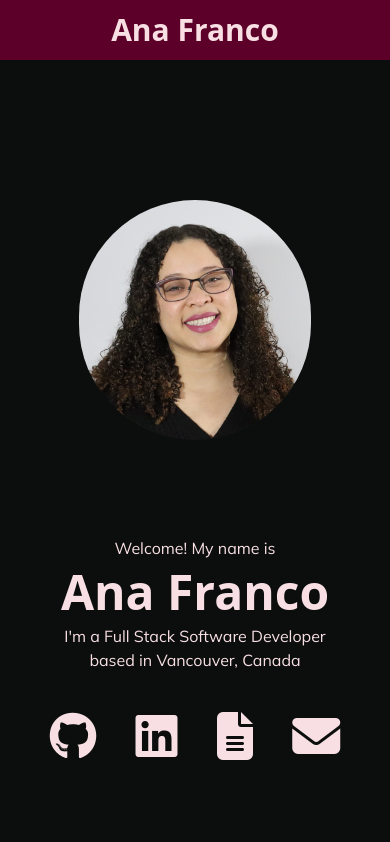
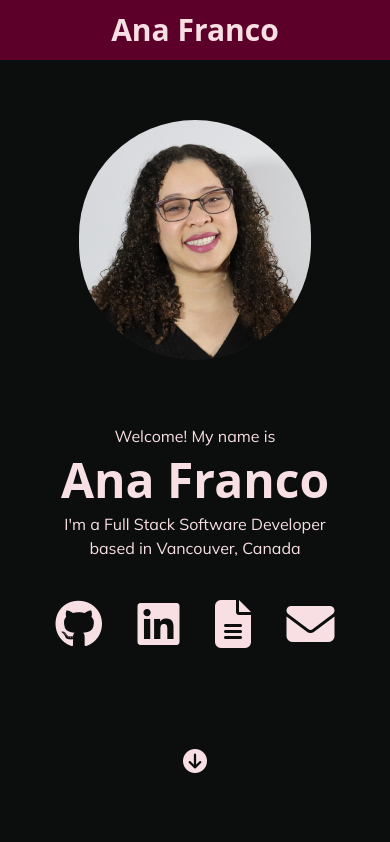
Before and after one commit to anamspe/ana-portfolio, a React (Vite) app: page / in a window 390 px wide. Shown: the top 842 px of the page. Built offline with nearby package versions, Linux system fonts and the light colour scheme; a web font is replaced by a local one.

Commit message:
Adjust scroll height and add scroll indicator

```diff
--- a/src/components/HeroCard.jsx
+++ b/src/components/HeroCard.jsx
@@ -1,6 +1,10 @@
 const HeroCard = () => {
   return (
-    <div className="flex flex-col-reverse sm:flex-row gap-24 sm:gap-10 my-12 p-10 justify-center items-center section-min-height" id="hero">
+    <div
+      className="flex flex-col-reverse sm:flex-row gap-16 sm:gap-10 sm:my-12 p-10 justify-center items-center section-min-height scroll-mt-20"
+      id="hero"
+    >
+      <i className="fa-solid fa-circle-arrow-down text-2xl animate-bounce sm:hidden"></i>
       <div className="text-base text-center sm:text-left">
         <p>Welcome! My name is</p>
         <p className="text-5xl font-bold font-arima py-2">Ana Franco</p>
@@ -8,7 +12,7 @@ const HeroCard = () => {
         <p className="sm:w-2/3">
           I'm a Full Stack Software Developer based in Vancouver, Canada
         </p>
-        <div className="flex my-5 py-5 items-center justify-around sm:justify-normal text-5xl sm:text-4xl gap-5">
+        <div className="flex my-5 py-5 items-center justify-evenly sm:justify-normal text-5xl sm:text-4xl gap-5">
           <a href="https://github.com/anamspe" target="_blank" title="GitHub">
             <i className="fa-brands fa-github hover:text-cherry-400 active:text-cherry-200 hover:ease-in-out transition-all duration-500"></i>
           </a>
--- a/src/components/SkillsCard.jsx
+++ b/src/components/SkillsCard.jsx
@@ -69,7 +69,7 @@ const Skills = () => {
 
   return (
     <div
-      className="max-w-7xl mx-auto my-5 p-10 content-center scroll-mt-20 section-min-height"
+      className="max-w-7xl mx-auto my-5 p-10 content-center scroll-mt-12 section-min-height"
       id="skills"
     >
       <h2 className="text-4xl sm:pl-32 font-arima font-bold text-cherry">
```
